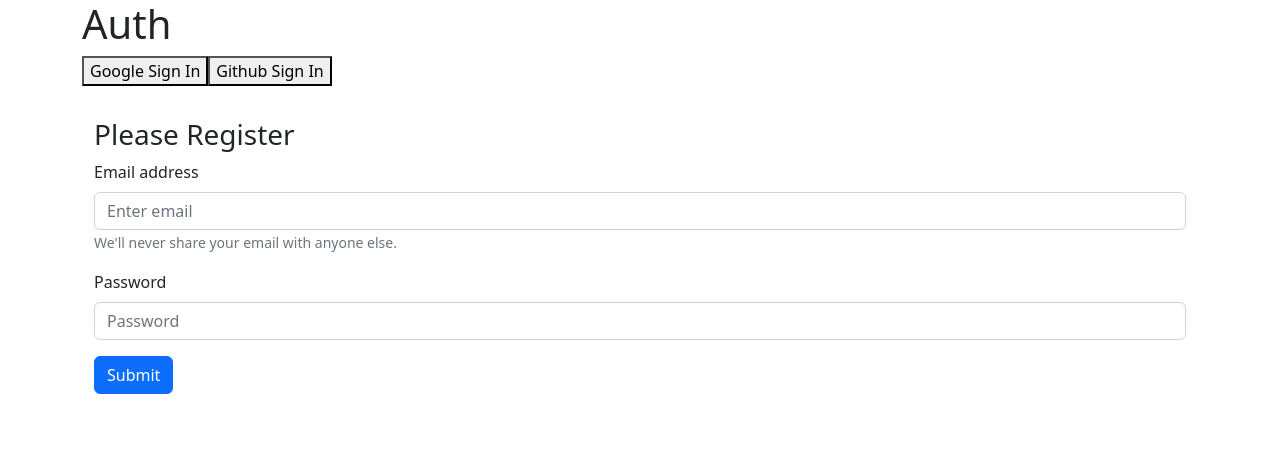
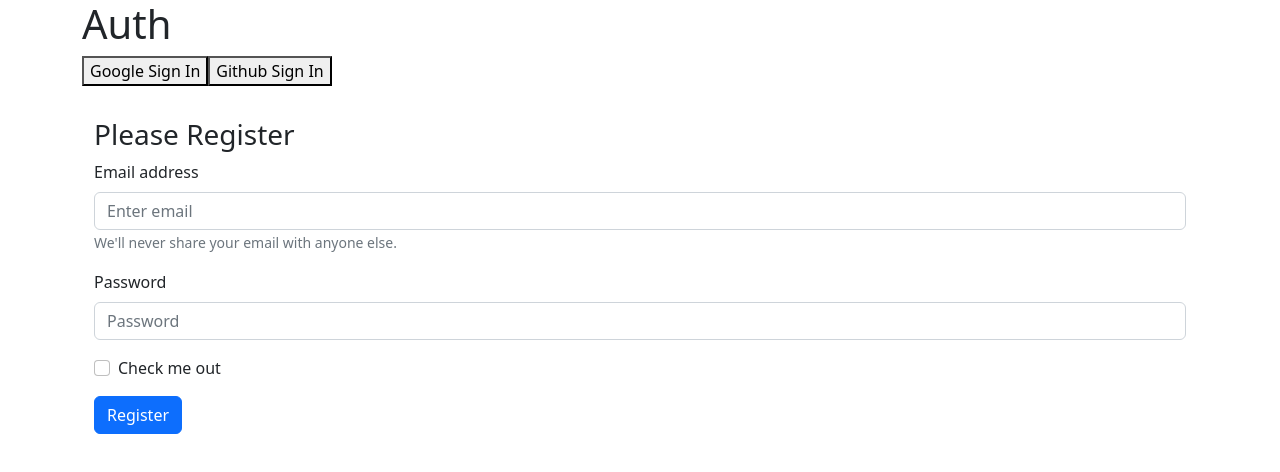
Before and after one commit to salmanSrahman/Firebase-Basic-Practice, a React (Create React App) app in the folder simple-firebase-practice1/: page / in a window 1280 px wide. Shown: the top 472 px of the page. Built offline with nearby package versions, Linux system fonts and the light colour scheme.

Commit message:
password auth

```diff
--- a/simple-firebase-practice1/src/Components/PasswordAuth/PasswordAuth.js
+++ b/simple-firebase-practice1/src/Components/PasswordAuth/PasswordAuth.js
@@ -1,16 +1,21 @@
 import React, { useState } from "react";
 import { Container, Button } from "react-bootstrap";
 import Form from "react-bootstrap/Form";
-import { getAuth, createUserWithEmailAndPassword } from "firebase/auth";
+import {
+  getAuth,
+  createUserWithEmailAndPassword,
+  signInWithEmailAndPassword,
+} from "firebase/auth";
 import app from "../../firebase.init";
 
 const auth = getAuth(app);
 
 const PasswordAuth = () => {
+  const [registered, setRegistered] = useState(false);
   const [validated, setValidated] = useState(false);
-  const [error, setError] = useState("");
   const [email, setEmail] = useState("");
   const [password, setPassword] = useState("");
+  const [error, setError] = useState("");
 
   const handleEmail = (event) => {
     setEmail(event.target.value);
@@ -37,22 +42,38 @@ const PasswordAuth = () => {
     }
 
     setValidated(true);
-    setError("")
-
+    setError("");
+    if (registered) {
       createUserWithEmailAndPassword(auth, email, password)
         .then((result) => {
           const user = result.user;
           console.log(user);
         })
         .then((error) => {
-        console.error("error", error);
+          console.error(error);
+          setError(error.message);
         });
+    } else {
+      signInWithEmailAndPassword(auth, email, password)
+        .then((result) => {
+          const user = result.user;
+          console.log(user);
+        })
+        .then((error) => {
+          console.error(error);
+          setError(error.message);
+        });
+    }
+  };
+
+  const handleRegistration = (event) => {
+    setRegistered(event.target.checked);
   };
 
   return (
     <div>
       <Container>
-        <h3>Please Register</h3>
+        <h3>Please {registered ? "Login" : "Register"}</h3>
         <Form noValidate validated={validated} onSubmit={handleFormSubmit}>
           <Form.Group className="mb-3" controlId="formBasicEmail">
             <Form.Label>Email address</Form.Label>
@@ -81,9 +102,16 @@ const PasswordAuth = () => {
               Please provide a valid password.
             </Form.Control.Feedback>
           </Form.Group>
+          <Form.Group className="mb-3" controlId="formBasicCheckbox">
+            <Form.Check
+              type="checkbox"
+              label="Check me out"
+              onChange={handleRegistration}
+            />
+          </Form.Group>
           <h6 className="text-danger">{error}</h6>
           <Button variant="primary" type="submit">
-            Submit
+            {registered ? "Login" : "Register"}
           </Button>
         </Form>
       </Container>
```
Lines whose indentation alone changed are shown as unchanged.
